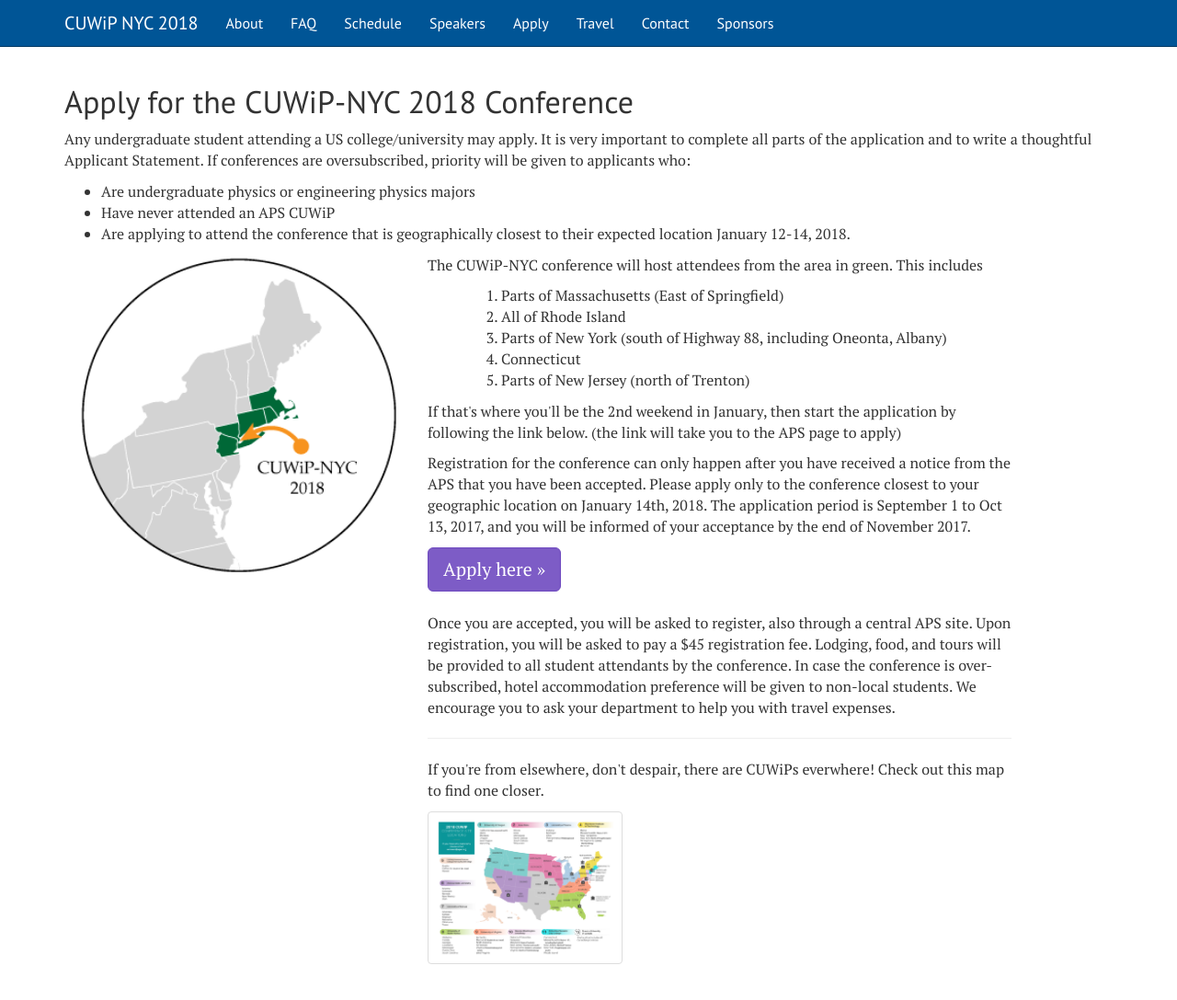
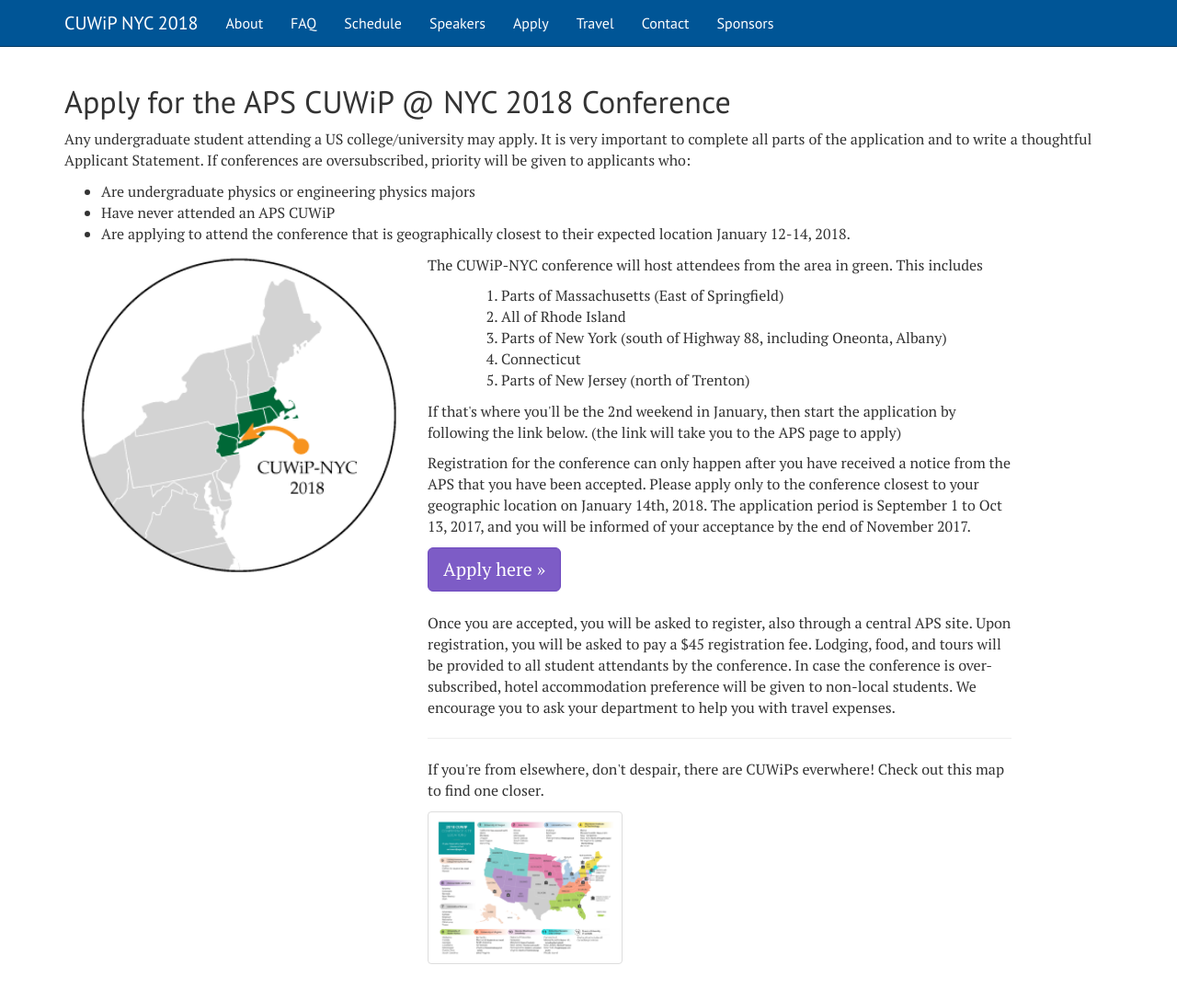
Before and after one commit to cuwip-nyc/cuwip-nyc.github.io, a Jekyll site: the page built from apply.html, in a window 1280 px wide and 1110 px high. Shown: the top 1087 px of the window at 92% size. Built offline with Jekyll 4.4.1, drawn with Linux system fonts in a browser that asks for light colours.

Commit message:
change name

```diff
--- a/apply.html
+++ b/apply.html
@@ -6,7 +6,7 @@
 order: 6
 ---
 <div class="row">
-  <h2>Apply for the CUWiP-NYC 2018 Conference</h2>
+  <h2>Apply for the APS CUWiP @ NYC 2018 Conference</h2>
   <p>Any undergraduate student attending a US college/university may apply. It is very important to complete all parts of the application and to write a thoughtful Applicant Statement. If conferences are oversubscribed, priority will be given to applicants who:
     <ul>
       <li>
```
Also changed, not shown: 1 other file.
